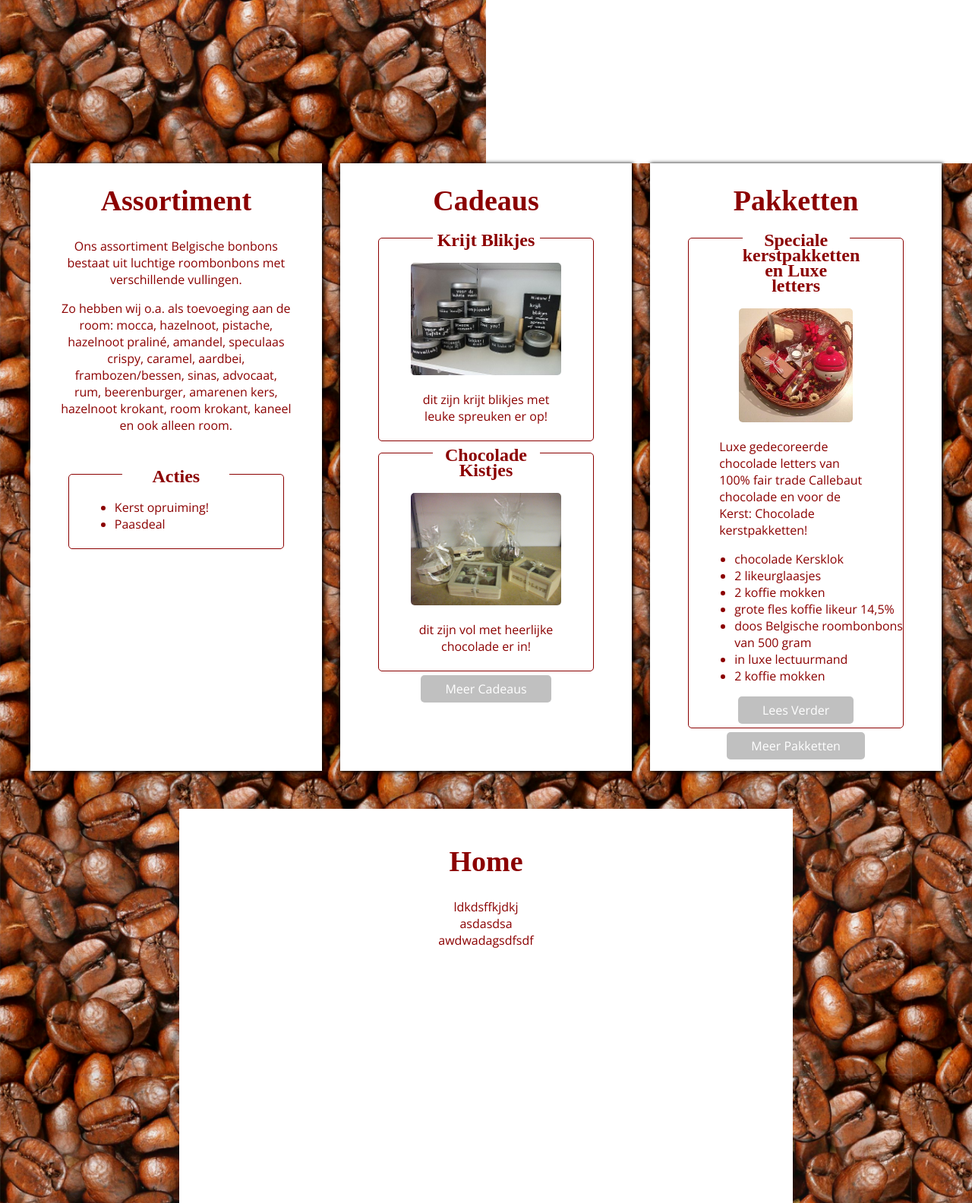
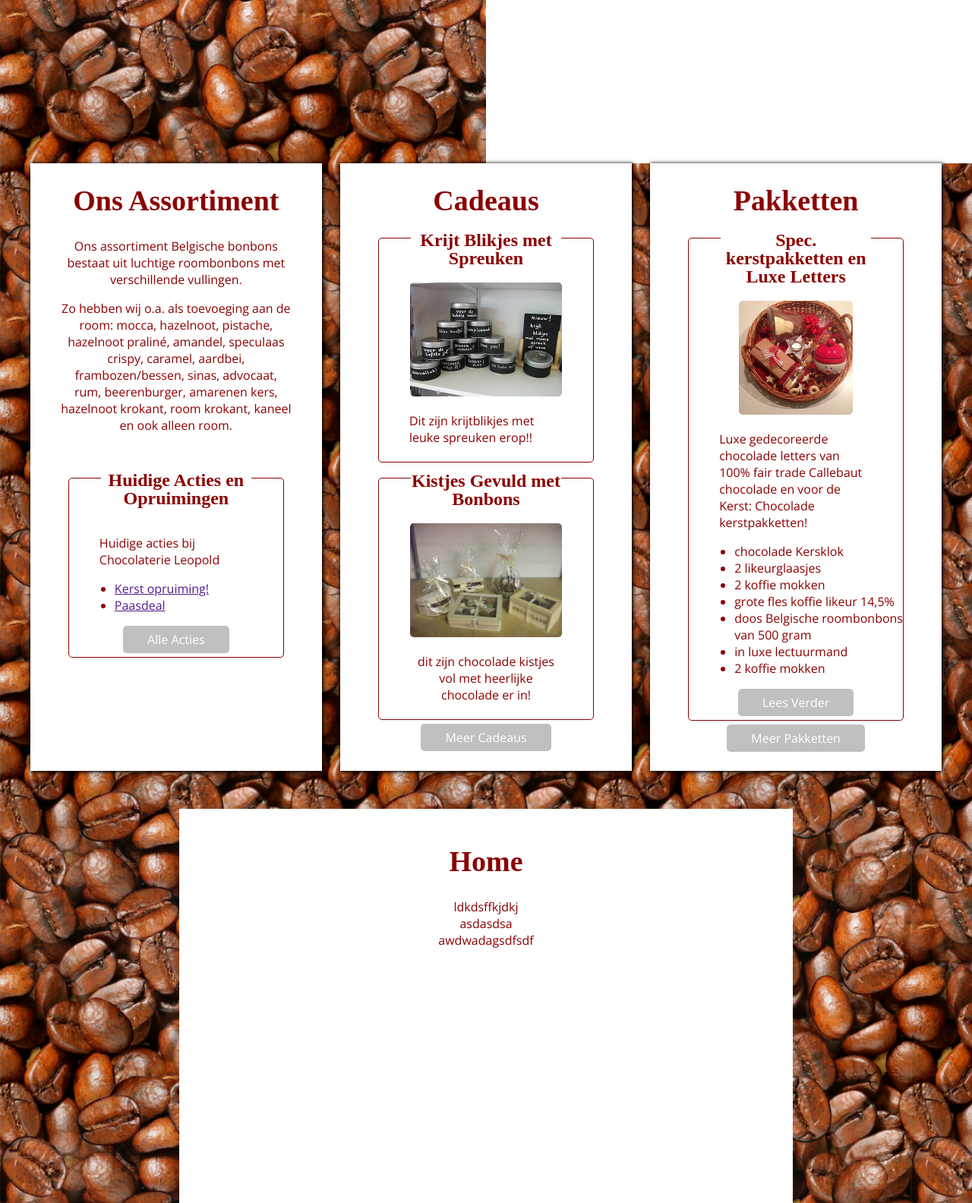
Before and after one commit to MilaBits/fontys-chocolateriesite, a PHP site: page / in a window 1280 px wide. Shown: the part 1385-2969 px from the top of the page at 76% size. Run offline with PHP 8.4, Linux system fonts and the light colour scheme; some web fonts are replaced.

Commit message:
no message

```diff
--- a/css/style.css
+++ b/css/style.css
@@ -135,28 +135,33 @@ html, body{
     text-align: left;
     border: solid 1px darkred;
     border-radius: 5px;
-    margin: 15px 50px;
+    margin: 20px 50px;
     padding-bottom: 5px;
 }
 .product-item:last-of-type{
     margin-bottom: 5px;
 }
 .product-item h2{
-    line-height: 20px;
-    margin-top: -8px;
-    margin-left: 25%;
-    max-width: 50%;
+    line-height: 1em;
+    margin-top: -0.4em;
+    max-width: 70%;
     background-color: white;
+    display: inline-block;
 }
 .product-item ul{
     margin-left: 20px;
 }
 
 .product-img{
-    max-width: 70%;
+    max-width: 100%;
     max-height: 150px;
     border-radius: 5px;
 
+     clear: both;
+}
+
+.row{
+    width: 100%
 }
 
 .centered{
--- a/index.html
+++ b/index.html
@@ -31,11 +31,14 @@
     </nav>
     <span id="openNav" class="open-nav">Menu</span>
 
+    <!--Page One-->
     <section id="pageOne" class="page page-one">
         <div id="title-triangle">
             <h1 class="page-title">Chocolaterie Leopold</h1>
         </div>
     </section>
+
+    <!--Page Two-->
     <section id="pageTwo" class="page page-one">
         <div class="page-two-content content">
             <h1>Over Ons</h1>
@@ -59,9 +62,11 @@
             </p>
         </div>
     </section>
+
+    <!--Page Three-->
     <section id="pageThree" class="page page-one">
         <div class="page-three-content content">
-            <h1>Assortiment</h1>
+            <h1>Ons Assortiment</h1>
             <p>
                 Ons assortiment Belgische bonbons bestaat uit luchtige roombonbons met verschillende vullingen.
             </p>
@@ -73,32 +78,42 @@
             </br>
             <div class="product-item">
                 <div class="centered">
-                    <h2>Acties</h2>
+                    <h2>Huidige Acties en Opruimingen</h2>
                 </div>
                 <p>
-                    <p/>
+                    Huidige acties bij Chocolaterie Leopold
+                    </>
                     <ul>
-                        <li>Kerst opruiming!</li>
-                        <li>Paasdeal</li>
+                        <li><a href="">Kerst opruiming!</a></li>
+                        <li><a href="">Paasdeal</a></li>
                     </ul>
+                    <div class="centered">
+                        <a href="" class="button">Alle Acties</a>
+                    </div>
             </div>
         </div>
         <div class="page-three-content content">
             <h1>Cadeaus</h1>
             <div class="product-item">
-                <div class="centered">
-                    <h2>Krijt Blikjes</h2>
+                <div class="row centered">
+                    <div class="row">
+                        <h2>Krijt Blikjes met Spreuken</h2>
+                    </div>
                     <img src="img/blikjes.jpg" class="product-img">
-                    <p>dit zijn krijt blikjes met leuke spreuken er op!
-                        <p/>
                 </div>
+                <p>
+                    Dit zijn krijtblikjes met leuke spreuken erop!!
+                </p>
             </div>
             <div class="product-item">
-                <div class="centered">
-                    <h2>Chocolade Kistjes</h2>
+                <div class="row centered">
+                    <h2>Kistjes Gevuld met Bonbons<br/></h2>
+                    <div class="row">
                         <img src="img/kistjes.jpg" class="product-img">
-                    <p>dit zijn vol met heerlijke chocolade er in!
-                        <p/>
+                    </div>
+                    <p>
+                        dit zijn chocolade kistjes vol met heerlijke chocolade er in!
+                    </p>
                 </div>
             </div>
             <a href="" class="button">Meer Cadeaus</a>
@@ -106,13 +121,15 @@
         <div class="page-three-content content">
             <h1>Pakketten</h1>
             <div class="product-item">
-                <div class="centered">
-                    <h2>Speciale kerstpakketten en Luxe letters</h2>
+                <div class="row centered">
+                    <div class="row">
+                        <h2>Spec. kerstpakketten en Luxe Letters</h2>
+                    </div>
                     <img src="img/pakket.jpg" class="product-img">
                 </div>
                 <p>
                     Luxe gedecoreerde chocolade letters van 100% fair trade Callebaut chocolade en voor de Kerst: Chocolade kerstpakketten!
-                    <p/>
+                </p>
                 <ul>
                     <li>chocolade Kersklok</li>
                     <li>2 likeurglaasjes</li>
@@ -129,6 +146,8 @@
             <a href="" class="button">Meer Pakketten</a>
         </div>
     </section>
+
+    <!--Page Four-->
     <section id="pageFour" class="page page-one">
         <div class="temp-content content">
             <h1>Home</h1>
@@ -137,9 +156,15 @@
             </p>
         </div>
     </section>
+
+    <!--Page Five-->
     <section id="pageFive" class="page page-one">
-        <div class="footer">
+        <div>
+            <div class="row footer-page"></div>
+            <div class="row footer-top"></div>
+            <div class="row footer-bottom">
 
+            </div>
         </div>
     </section>
 </body>
```
Also changed, not shown: other parts of css/style.css (+13 -0 lines). Lines whose indentation alone changed are shown as unchanged.
